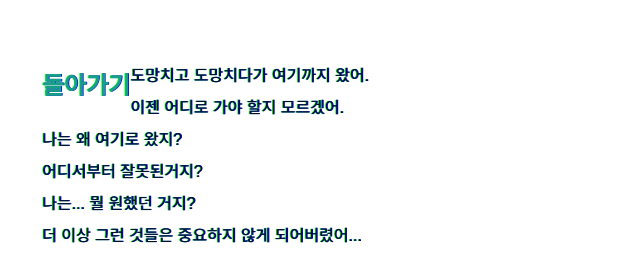
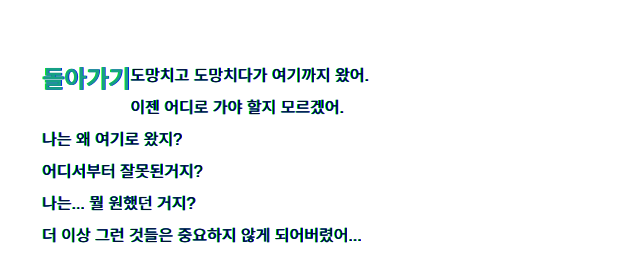
Before and after one commit to seil0224/seil0224.github.io, a Jekyll site: the page built from lost.md, in a window 1280 px wide. Shown: the top 257 px of the page, without its empty margins (198-838 px from the left). Built offline with Jekyll 4.4.1, drawn with Linux system fonts in a browser that asks for light colours; some web fonts are replaced.

Commit message:
Update main.css

```diff
--- a/assets/css/main.css
+++ b/assets/css/main.css
@@ -65,10 +65,9 @@
   .smalllogo {
     font-size: 150%;
     font-weight: 600;
+    margin: auto;
+    margin-bottom: 10px;
     color: #16a085;
-    margin: 0px;
-    margin-top: 6px;
-    padding: 0px;
     display: block; }
 
   .menu {
```
